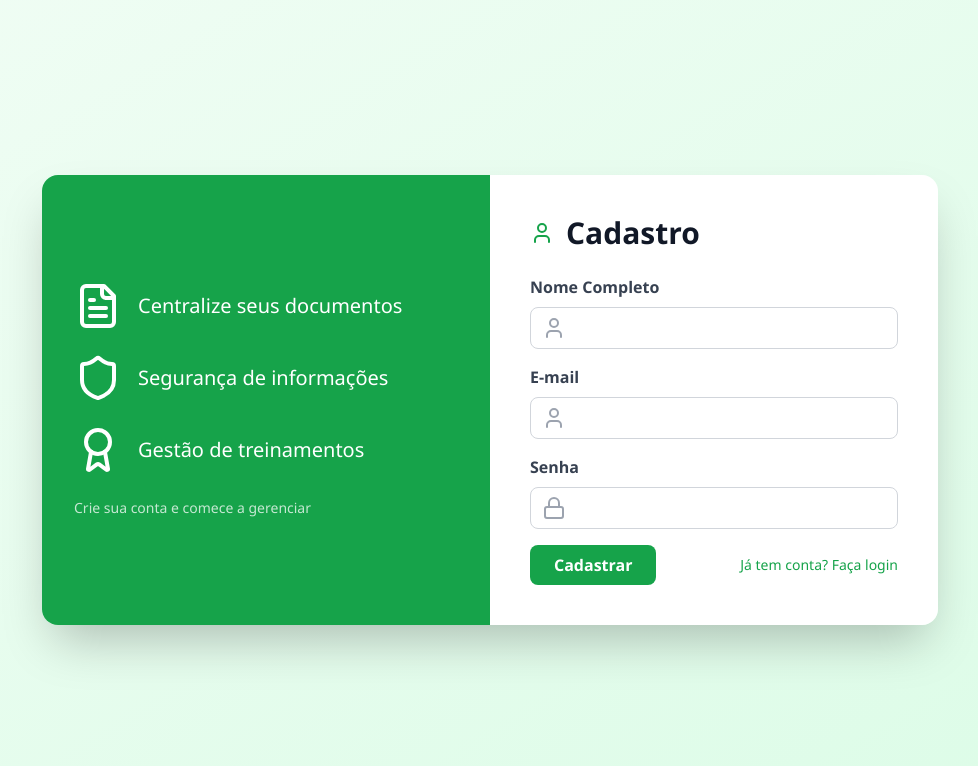
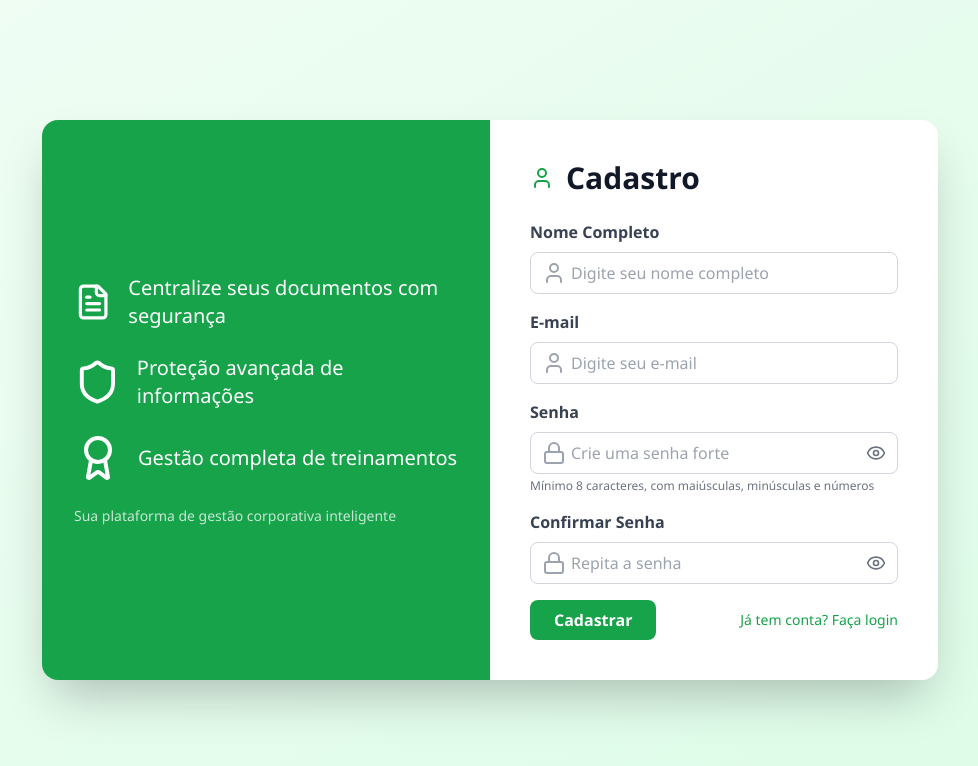
Before and after one commit to ErickBertoti/PA, a React (Vite) app in the folder gerenciador/react/: page /register in a window 1280 px wide. Shown: the top 766 px of the page, without its empty margins (150-1128 px from the left). Built offline with nearby package versions, Linux system fonts and the light colour scheme.

Commit message:
Login e registro aprimorados

```diff
--- a/gerenciador/react/src/components/pages/Login.jsx
+++ b/gerenciador/react/src/components/pages/Login.jsx
@@ -1,33 +1,48 @@
 import React, { useState } from 'react';
 import { useNavigate, Link } from 'react-router-dom';
 import axios from 'axios';
-import { FileText, Lock, Shield, User, Award } from 'lucide-react';
+import { FileText, Lock, Shield, User, Award, Eye, EyeOff } from 'lucide-react';
 
 const Login = () => {
   const [email, setEmail] = useState('');
   const [password, setPassword] = useState('');
+  const [showPassword, setShowPassword] = useState(false);
   const [error, setError] = useState(null);
   const [success, setSuccess] = useState(null);
   const navigate = useNavigate();
+
+  const validateEmail = (email) => {
+    const emailRegex = /^[^\s@]+@[^\s@]+\.[^\s@]+$/;
+    return emailRegex.test(email);
+  };
 
   const handleSubmit = async (event) => {
     event.preventDefault();
     setError(null);
     setSuccess(null);
 
+    // Validações
     if (!email || !password) {
       setError('Todos os campos devem ser preenchidos.');
       return;
     }
 
-    //Executa o Login e cria o token
+    if (!validateEmail(email)) {
+      setError('Por favor, insira um e-mail válido.');
+      return;
+    }
+
+    if (password.length < 8) {
+      setError('A senha deve ter pelo menos 8 caracteres.');
+      return;
+    }
+
     try {
       const response = await axios.post('http://localhost:8080/api/login', {
         email,
         password,
       });
 
-      console.log(response.data);
       const { token } = response.data;
 
       localStorage.setItem('token', token);
@@ -38,9 +53,15 @@ const Login = () => {
       }, 2000);
     } catch (error) {
       setError(
-        error.response ? error.response.data.error : 'Erro ao realizar o login. Tente novamente.'
+        error.response
+          ? error.response.data.error || 'Erro ao realizar o login. Verifique suas credenciais.'
+          : 'Erro de conexão. Tente novamente mais tarde.'
       );
     }
+  };
+
+  const togglePasswordVisibility = () => {
+    setShowPassword(!showPassword);
   };
 
   return (
@@ -85,6 +106,7 @@ const Login = () => {
                   className="w-full pl-10 pr-4 py-2 border border-gray-300 rounded-lg focus:ring-2 focus:ring-blue-500 focus:border-transparent transition duration-300"
                   value={email}
                   onChange={(event) => setEmail(event.target.value)}
+                  placeholder="Digite seu e-mail"
                 />
                 <User className="absolute left-3 top-1/2 transform -translate-y-1/2 text-gray-400" />
               </div>
@@ -99,13 +121,21 @@ const Login = () => {
               </label>
               <div className="relative">
                 <input
-                  type="password"
+                  type={showPassword ? "text" : "password"}
                   id="password"
-                  className="w-full pl-10 pr-4 py-2 border border-gray-300 rounded-lg focus:ring-2 focus:ring-blue-500 focus:border-transparent transition duration-300"
+                  className="w-full pl-10 pr-10 py-2 border border-gray-300 rounded-lg focus:ring-2 focus:ring-blue-500 focus:border-transparent transition duration-300"
                   value={password}
                   onChange={(event) => setPassword(event.target.value)}
+                  placeholder="Digite sua senha"
                 />
                 <Lock className="absolute left-3 top-1/2 transform -translate-y-1/2 text-gray-400" />
+                <button
+                  type="button"
+                  onClick={togglePasswordVisibility}
+                  className="absolute right-3 top-1/2 transform -translate-y-1/2 text-gray-500 hover:text-gray-700"
+                >
+                  {showPassword ? <EyeOff size={20} /> : <Eye size={20} />}
+                </button>
               </div>
             </div>
 
@@ -126,13 +156,19 @@ const Login = () => {
           </form>
 
           {error && (
-            <div className="mt-4 text-red-500 text-sm border border-red-400 bg-red-100 p-3 rounded">
-              {error}
+            <div className="mt-4 text-red-600 text-sm border border-red-400 bg-red-100 p-3 rounded-lg flex items-center space-x-2">
+              <svg xmlns="http://www.w3.org/2000/svg" className="h-5 w-5 text-red-400" viewBox="0 0 20 20" fill="currentColor">
+                <path fillRule="evenodd" d="M18 10a8 8 0 11-16 0 8 8 0 0116 0zm-7 4a1 1 0 11-2 0 1 1 0 012 0zm-1-9a1 1 0 00-1 1v4a1 1 0 102 0V6a1 1 0 00-1-1z" clipRule="evenodd" />
+              </svg>
+              <span>{error}</span>
             </div>
           )}
           {success && (
-            <div className="mt-4 text-green-500 text-sm border border-green-400 bg-green-100 p-3 rounded">
-              {success}
+            <div className="mt-4 text-green-600 text-sm border border-green-400 bg-green-100 p-3 rounded-lg flex items-center space-x-2">
+              <svg xmlns="http://www.w3.org/2000/svg" className="h-5 w-5 text-green-400" viewBox="0 0 20 20" fill="currentColor">
+                <path fillRule="evenodd" d="M10 18a8 8 0 100-16 8 8 0 000 16zm3.707-9.293a1 1 0 00-1.414-1.414L9 10.586 7.707 9.293a1 1 0 00-1.414 1.414l2 2a1 1 0 001.414 0l4-4z" clipRule="evenodd" />
+              </svg>
+              <span>{success}</span>
             </div>
           )}
         </div>
--- a/gerenciador/react/src/components/pages/Register.jsx
+++ b/gerenciador/react/src/components/pages/Register.jsx
@@ -1,70 +1,116 @@
 import React, { useState } from 'react';
-import { FileText, Lock, Shield, User, Award } from 'lucide-react';
+import { useNavigate, Link } from 'react-router-dom';
 import axios from 'axios';
+import { FileText, Lock, Shield, User, Award, Eye, EyeOff } from 'lucide-react';
 
 const Register = () => {
   const [name, setName] = useState('');
   const [email, setEmail] = useState('');
   const [password, setPassword] = useState('');
+  const [confirmPassword, setConfirmPassword] = useState('');
+  const [showPassword, setShowPassword] = useState(false);
+  const [showConfirmPassword, setShowConfirmPassword] = useState(false);
   const [error, setError] = useState(null);
   const [success, setSuccess] = useState(null);
+  const navigate = useNavigate();
+
+  //Validações
+  const validateEmail = (email) => {
+    const emailRegex = /^[^\s@]+@[^\s@]+\.[^\s@]+$/;
+    return emailRegex.test(email);
+  };
+
+  const validatePassword = (password) => {
+    // No minímo 8 characters, Um maísculo, um minúsculo, e um número
+    const passwordRegex = /^(?=.*[a-z])(?=.*[A-Z])(?=.*\d)[a-zA-Z\d]{8,}$/;
+    return passwordRegex.test(password);
+  };
 
   const handleSubmit = async (event) => {
     event.preventDefault();
+    setError(null);
+    setSuccess(null);
 
-    // Verifica se algum campo está vazio
-    if (!name || !email || !password) {
+
+    if (!name || !email || !password || !confirmPassword) {
       setError('Todos os campos devem ser preenchidos.');
       return;
     }
+
+    if (name.trim().split(' ').length < 2) {
+      setError('Por favor, insira seu nome completo.');
+      return;
+    }
+
+    if (!validateEmail(email)) {
+      setError('Por favor, insira um e-mail válido.');
+      return;
+    }
+
+    if (password !== confirmPassword) {
+      setError('As senhas não coincidem.');
+      return;
+    }
+
+    if (!validatePassword(password)) {
+      setError('A senha deve ter no mínimo 8 caracteres, incluindo maiúsculas, minúsculas e números.');
+      return;
+    }
+
     try {
       const response = await axios.post('/api/signup', {
-        name,
+        name: name.trim(),
         email,
         password,
       });
-      // Exibe mensagem de sucesso
-      setSuccess('Cadastro realizado com sucesso! Você será redirecionado.');
 
-      // Limpa os campos após sucesso
-      setName('');
-      setEmail('');
-      setPassword('');
-      setError(null);
+      setSuccess('Cadastro realizado com sucesso! Redirecionando para login...');
 
-      // Redireciona para login após 3 segundos
+      // Redireciona para o login após sucesso
       setTimeout(() => {
-        window.location.href = '/login';
-      }, 3000);
+        navigate('/login');
+      }, 2000);
     } catch (error) {
-      setSuccess(null);
-      setError('Erro ao realizar cadastro.');
+      setError(
+        error.response
+          ? error.response.data.error || 'Erro ao realizar cadastro.'
+          : 'Erro de conexão. Tente novamente mais tarde.'
+      );
+    }
+  };
+
+  // Toggle password visibility
+  const togglePasswordVisibility = (type) => {
+    if (type === 'password') {
+      setShowPassword(!showPassword);
+    } else {
+      setShowConfirmPassword(!showConfirmPassword);
     }
   };
 
   return (
     <div className="flex justify-center items-center h-screen bg-gradient-to-br from-green-50 to-green-100">
       <div className="w-full max-w-4xl flex shadow-2xl rounded-2xl overflow-hidden">
-        {/* Sidebar informativo */}
+        {/* Informative Sidebar */}
         <div className="w-1/2 bg-green-600 text-white p-8 flex flex-col justify-center space-y-6">
           <div className="flex items-center space-x-4">
             <FileText className="w-12 h-12" />
-            <p className="text-xl">Centralize seus documentos</p>
+            <p className="text-xl">Centralize seus documentos com segurança</p>
           </div>
           <div className="flex items-center space-x-4">
             <Shield className="w-12 h-12" />
-            <p className="text-xl">Segurança de informações</p>
+            <p className="text-xl">Proteção avançada de informações</p>
           </div>
           <div className="flex items-center space-x-4">
             <Award className="w-12 h-12" />
-            <p className="text-xl">Gestão de treinamentos</p>
+            <p className="text-xl">Gestão completa de treinamentos</p>
           </div>
           <div className="mt-6 text-sm opacity-75">
-            Crie sua conta e comece a gerenciar
+            Sua plataforma de gestão corporativa inteligente
           </div>
         </div>
 
-        {/* Formulário de Cadastro */}
+        {/* Registration Form */}
         <div className="w-1/2 bg-white p-10 flex flex-col justify-center">
           <h2 className="text-3xl font-bold text-gray-900 mb-6 flex items-center">
             <User className="mr-3 text-green-600" /> Cadastro
@@ -84,6 +130,7 @@ const Register = () => {
                   className="w-full pl-10 pr-4 py-2 border border-gray-300 rounded-lg focus:ring-2 focus:ring-green-500 focus:border-transparent transition duration-300"
                   value={name}
                   onChange={(event) => setName(event.target.value)}
+                  placeholder="Digite seu nome completo"
                 />
                 <User className="absolute left-3 top-1/2 transform -translate-y-1/2 text-gray-400" />
               </div>
@@ -103,6 +150,7 @@ const Register = () => {
                   className="w-full pl-10 pr-4 py-2 border border-gray-300 rounded-lg focus:ring-2 focus:ring-green-500 focus:border-transparent transition duration-300"
                   value={email}
                   onChange={(event) => setEmail(event.target.value)}
+                  placeholder="Digite seu e-mail"
                 />
                 <User className="absolute left-3 top-1/2 transform -translate-y-1/2 text-gray-400" />
               </div>
@@ -117,13 +165,51 @@ const Register = () => {
               </label>
               <div className="relative">
                 <input
-                  type="password"
+                  type={showPassword ? "text" : "password"}
                   id="password"
-                  className="w-full pl-10 pr-4 py-2 border border-gray-300 rounded-lg focus:ring-2 focus:ring-green-500 focus:border-transparent transition duration-300"
+                  className="w-full pl-10 pr-10 py-2 border border-gray-300 rounded-lg focus:ring-2 focus:ring-green-500 focus:border-transparent transition duration-300"
                   value={password}
                   onChange={(event) => setPassword(event.target.value)}
+                  placeholder="Crie uma senha forte"
                 />
                 <Lock className="absolute left-3 top-1/2 transform -translate-y-1/2 text-gray-400" />
+                <button
+                  type="button"
+                  onClick={() => togglePasswordVisibility('password')}
+                  className="absolute right-3 top-1/2 transform -translate-y-1/2 text-gray-500 hover:text-gray-700"
+                >
+                  {showPassword ? <EyeOff size={20} /> : <Eye size={20} />}
+                </button>
+              </div>
+              <p className="text-xs text-gray-500 mt-1">
+                Mínimo 8 caracteres, com maiúsculas, minúsculas e números
+              </p>
+            </div>
+
+            <div>
+              <label
+                htmlFor="confirm-password"
+                className="block text-gray-700 font-semibold mb-2"
+              >
+                Confirmar Senha
+              </label>
+              <div className="relative">
+                <input
+                  type={showConfirmPassword ? "text" : "password"}
+                  id="confirm-password"
+                  className="w-full pl-10 pr-10 py-2 border border-gray-300 rounded-lg focus:ring-2 focus:ring-green-500 focus:border-transparent transition duration-300"
+                  value={confirmPassword}
+                  onChange={(event) => setConfirmPassword(event.target.value)}
+                  placeholder="Repita a senha"
+                />
+                <Lock className="absolute left-3 top-1/2 transform -translate-y-1/2 text-gray-400" />
+                <button
+                  type="button"
+                  onClick={() => togglePasswordVisibility('confirm')}
+                  className="absolute right-3 top-1/2 transform -translate-y-1/2 text-gray-500 hover:text-gray-700"
+                >
+                  {showConfirmPassword ? <EyeOff size={20} /> : <Eye size={20} />}
+                </button>
               </div>
             </div>
 
@@ -134,23 +220,29 @@ const Register = () => {
               >
                 Cadastrar
               </button>
-              <a
-                href="/login"
+              <Link
+                to="/login"
                 className="text-sm text-green-600 hover:text-green-800 transition duration-300"
               >
                 Já tem conta? Faça login
-              </a>
+              </Link>
             </div>
           </form>
 
           {error && (
-            <div className="mt-4 text-red-500 text-sm border border-red-400 bg-red-100 p-3 rounded">
-              {error}
+            <div className="mt-4 text-red-600 text-sm border border-red-400 bg-red-100 p-3 rounded-lg flex items-center space-x-2">
+              <svg xmlns="http://www.w3.org/2000/svg" className="h-5 w-5 text-red-400" viewBox="0 0 20 20" fill="currentColor">
+                <path fillRule="evenodd" d="M18 10a8 8 0 11-16 0 8 8 0 0116 0zm-7 4a1 1 0 11-2 0 1 1 0 012 0zm-1-9a1 1 0 00-1 1v4a1 1 0 102 0V6a1 1 0 00-1-1z" clipRule="evenodd" />
+              </svg>
+              <span>{error}</span>
             </div>
           )}
           {success && (
-            <div className="mt-4 text-green-500 text-sm border border-green-400 bg-green-100 p-3 rounded">
-              {success}
+            <div className="mt-4 text-green-600 text-sm border border-green-400 bg-green-100 p-3 rounded-lg flex items-center space-x-2">
+              <svg xmlns="http://www.w3.org/2000/svg" className="h-5 w-5 text-green-400" viewBox="0 0 20 20" fill="currentColor">
+                <path fillRule="evenodd" d="M10 18a8 8 0 100-16 8 8 0 000 16zm3.707-9.293a1 1 0 00-1.414-1.414L9 10.586 7.707 9.293a1 1 0 00-1.414 1.414l2 2a1 1 0 001.414 0l4-4z" clipRule="evenodd" />
+              </svg>
+              <span>{success}</span>
             </div>
           )}
         </div>
```
